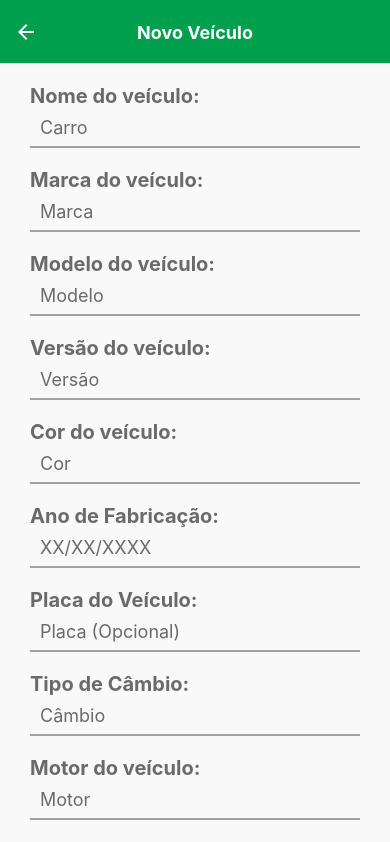
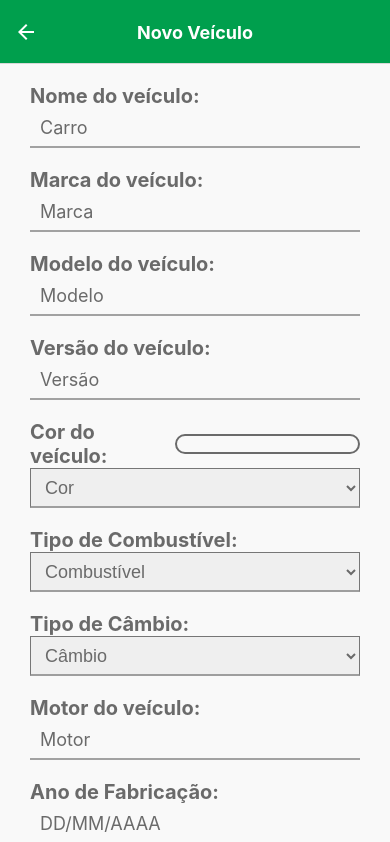
Before and after one commit to DJerowd/AutoAssistance, a React Native app: screen /NewVehiclePage in a window 390 px wide. Shown: the top 842 px of the page. Built offline with nearby package versions, Linux system fonts and the light colour scheme.

Commit message:
Novo Veículo

```diff
--- a/package.json
+++ b/package.json
@@ -9,6 +9,7 @@
     "web": "expo start --web"
   },
   "dependencies": {
+    "@react-native-picker/picker": "^2.7.2",
     "@react-navigation/bottom-tabs": "^6.5.20",
     "@react-navigation/native": "^6.1.17",
     "@react-navigation/native-stack": "^6.9.26",
--- a/src/screens/NewMaintencePage.jsx
+++ b/src/screens/NewMaintencePage.jsx
@@ -1,3 +1,4 @@
+import { Picker } from '@react-native-picker/picker';
 import React, { useState } from 'react';
 import { View, Text, TextInput, TouchableOpacity, StyleSheet } from 'react-native';
 
@@ -24,15 +25,32 @@ const NewMaintencePage = ({ navigation }) => {
   return (
     <View style={styles.container}>
       <Text style={styles.label}>Tipo:</Text>
-      <TextInput
-        style={styles.input}
-        value={type}
-        onChangeText={setType}
-        placeholder="Tipo de manutenção"
-      />
+      <Picker
+        selectedValue={type}
+        style={styles.picker}
+        onValueChange={(itemValue, itemIndex) => setType(itemValue)}
+        mode={'dropdown'}
+      >
+        <Picker.Item label="Tipo de Manutenção" />
+        <Picker.Item label="_____________________________________" />
+        <Picker.Item label="Ar Condicionado" value="ar condicionado" />
+        <Picker.Item label="Bateria" value="bateria" />
+        <Picker.Item label="Correia" value="correia" />
+        <Picker.Item label="Filtro de Ar" value="filtro de ar" />
+        <Picker.Item label="Filtro de Combustível" value="Filtro de Combustível" />
+        <Picker.Item label="Filtro de Óleo" value="Filtro de Óleo" />
+        <Picker.Item label="Fluído de Freio" value="Fluído de Freio" />
+        <Picker.Item label="Luzes" value="Luzes" />
+        <Picker.Item label="Pastilha de Freio" value="Pastilha de Freio" />
+        <Picker.Item label="Pneus" value="Pneus" />
+        <Picker.Item label="Revisão" value="Revisão" />
+        <Picker.Item label="Suspensão" value="Suspensão" />
+        <Picker.Item label="Amortecedores" value="Amortecedores" />
+        <Picker.Item label="Troca de Óleo" value="Troca de Óleo" />
+      </Picker>
+
 
       <Text style={styles.label}>Frequência:</Text>
-
       <View style={styles.linha}>
         <View style={styles.checkboxContainer}>
           <TouchableOpacity
@@ -42,7 +60,6 @@ const NewMaintencePage = ({ navigation }) => {
             <Text style={styles.checkboxLabel}>Repetir</Text>
           </TouchableOpacity>
         </View>
-
         <View style={styles.checkboxContainer}>
           <TouchableOpacity
             style={[styles.repeatCheckbox, !isRepeat && styles.checkedCheckbox]}
@@ -62,8 +79,8 @@ const NewMaintencePage = ({ navigation }) => {
             style={[styles.checkbox, isKilometersEnabled && styles.checkedCheckbox]}
             onPress={() => setIsKilometersEnabled(!isKilometersEnabled)}
           />
+
           <Text style={styles.checkboxLabel}>Quilometros:</Text>
-
         </View>
         {isKilometersEnabled && (
           <TextInput
@@ -82,9 +99,9 @@ const NewMaintencePage = ({ navigation }) => {
             style={[styles.checkbox, isMonthsEnabled && styles.checkedCheckbox]}
             onPress={() => setIsMonthsEnabled(!isMonthsEnabled)}
           />
+
           <Text style={styles.checkboxLabel}>Meses:</Text>
         </View>
-
         {isMonthsEnabled && (
           <TextInput
             style={styles.checkboxInput}
@@ -98,9 +115,8 @@ const NewMaintencePage = ({ navigation }) => {
 
 
     <Text style={styles.label}>Descrição:</Text>
-
       <TextInput
-        style={styles.input}
+        style={styles.descriptionInput}
         value={description}
         onChangeText={setDescription}
         placeholder="Descrição da manutenção"
@@ -121,20 +137,31 @@ const styles = StyleSheet.create({
   container: {
     flex: 1,
     padding: 20,
-    paddingTop: 40,
+    paddingTop: 30,
     backgroundColor: '#FFFFFF',
   },
+
   label: {
     color: '#6A6A6A',
     fontSize: 20,
     fontWeight: 'bold',
   },
+
+  picker: {
+    color: '#6A6A6A',
+    borderBottomColor: '#6A6A6A99',
+    borderBottomWidth: 2,
+    fontSize: 18,
+    height: 40,
+    marginBottom: 10,
+    paddingHorizontal: 10,
+  },
   input: {
     color: '#6A6A6A',
     borderBottomColor: '#6A6A6A99',
+    borderBottomWidth: 2,
     fontSize: 18,
     height: 40,
-    borderBottomWidth: 2,
     marginBottom: 20,
     paddingHorizontal: 10,
   },
@@ -157,6 +184,7 @@ const styles = StyleSheet.create({
   },
   checkboxLabel: {
     color: '#6A6A6A',
+    textShadowColor: '#FFFFFF',
     fontSize: 20,
   },
   checkboxInput: {
@@ -167,6 +195,20 @@ const styles = StyleSheet.create({
     marginBottom: 10,
     marginLeft: 10,
     paddingHorizontal: 10,
+  },
+
+  descriptionInput: {
+    color: '#6A6A6A',
+    borderColor: '#6A6A6A99',
+    borderWidth: 2,
+    height: 160,
+    borderRadius: 10,
+    marginTop: 10,
+    marginBottom: 20,
+    fontSize: 18,
+    paddingHorizontal: 10,
+    paddingTop: 10,
+    textAlignVertical: 'top',
   },
 
   repeatCheckbox: {
@@ -204,8 +246,8 @@ const styles = StyleSheet.create({
     borderWidth: 4,
     padding: 20,
     borderRadius: 12,
+    marginBottom: 10,
     alignItems: 'center',
-    marginBottom: 10,
   },
   cancelButtonText: {
     color: '#009F4D',
--- a/src/screens/NewVehiclePage.jsx
+++ b/src/screens/NewVehiclePage.jsx
@@ -1,5 +1,6 @@
 import { React, useState } from 'react';
 import { View, Text, TextInput, TouchableOpacity, StyleSheet, ScrollView } from 'react-native';
+import {Picker} from '@react-native-picker/picker';
 
 const NewVehiclePage = ({ navigation }) => {
   const [name, setName] = useState('');
@@ -9,6 +10,7 @@ const NewVehiclePage = ({ navigation }) => {
   const [color, setColor] = useState('');
   const [manufactureYear, setManufactureYear] = useState('');
   const [licensePlate, setLicensePlate] = useState('');
+  const [fuelType, setFuelType] = useState('');
   const [transmissionType, setTransmissionType] = useState('');
   const [engine, setEngine] = useState('');
   const [mileage, setMileage] = useState('');
@@ -29,8 +31,8 @@ const NewVehiclePage = ({ navigation }) => {
 //   };
 
   return (
-    <ScrollView style={styles.container}
-    sc>
+    <ScrollView style={styles.container}>
+
       <Text style={styles.label}>Nome do veículo:</Text>
       <TextInput
         style={styles.input}
@@ -38,6 +40,7 @@ const NewVehiclePage = ({ navigation }) => {
         onChangeText={setName}
         placeholder="Carro"
       />
+
 
       <Text style={styles.label}>Marca do veículo:</Text>
       <TextInput
@@ -47,6 +50,7 @@ const NewVehiclePage = ({ navigation }) => {
         placeholder="Marca"
       />
 
+
       <Text style={styles.label}>Modelo do veículo:</Text>
       <TextInput
         style={styles.input}
@@ -54,6 +58,7 @@ const NewVehiclePage = ({ navigation }) => {
         onChangeText={setModel}
         placeholder="Modelo"
       />
+
 
       <Text style={styles.label}>Versão do veículo:</Text>
       <TextInput
@@ -63,21 +68,87 @@ const NewVehiclePage = ({ navigation }) => {
         placeholder="Versão"
       />
 
+
+      <View style={styles.linha}>
       <Text style={styles.label}>Cor do veículo:</Text>
+      <View
+        style={[styles.colorButton, { backgroundColor: color }]}
+      />
+      </View>
+      <Picker
+        selectedValue={color}
+        style={styles.picker}
+        onValueChange={(itemValue, itemIndex) => setColor(itemValue)}
+        mode={'dropdown'}
+      >
+        <Picker.Item label="Cor" />
+        <Picker.Item label="_____________________________________" />
+        <Picker.Item label="Preto" value="#000000" />
+        <Picker.Item label="Cinza" value="#4A4A4A" />
+        <Picker.Item label="Prata" value="#C3BFBF" />
+        <Picker.Item label="Branco" value="#FFFFFF" />
+        <Picker.Item label="Vermelho" value="#FF0000" />
+        <Picker.Item label="Azul" value="#2400FF" />
+        <Picker.Item label="Verde" value="#21A400" />
+        <Picker.Item label="Amarelo" value="#FAFF00" />
+        <Picker.Item label="Laranja" value="#FF9900" />
+        <Picker.Item label="Marrom" value="#523100" />
+        <Picker.Item label="Rosa" value="#FF00D6" />
+      </Picker>
+
+
+      <Text style={styles.label}>Tipo de Combustível:</Text>
+      <Picker
+        selectedValue={fuelType}
+        style={styles.picker}
+        onValueChange={(itemValue, itemIndex) => setFuelType(itemValue)}
+        mode={'dropdown'}
+      >
+        <Picker.Item label="Combustível" />
+        <Picker.Item label="_____________________________________" />
+        <Picker.Item label="Gasolina" value="gasolina" />
+        <Picker.Item label="Etanol (Flex)" value="etanol" />
+        <Picker.Item label="Diesel" value="diesel" />
+        <Picker.Item label="Eletrico" value="eletrico" />
+        <Picker.Item label="Híbrido" value="hibrido" />
+        <Picker.Item label="GNV" value="gnv" />
+      </Picker>
+
+
+      <Text style={styles.label}>Tipo de Câmbio:</Text>
+      <Picker
+        selectedValue={transmissionType}
+        style={styles.picker}
+        onValueChange={(itemValue, itemIndex) => setTransmissionType(itemValue)}
+        mode={'dropdown'}
+      >
+        <Picker.Item label="Câmbio" />
+        <Picker.Item label="_____________________________________" />
+        <Picker.Item label="Manual" value="manual" />
+        <Picker.Item label="Automatico" value="automatico" />
+        <Picker.Item label="CVT" value="cvt" />
+        <Picker.Item label="Eletrico" value="eletrico" />
+      </Picker>
+
+
+      <Text style={styles.label}>Motor do veículo:</Text>
       <TextInput
         style={styles.input}
-        value={color}
-        onChangeText={setColor}
-        placeholder="Cor"
+        value={engine}
+        onChangeText={setEngine}
+        placeholder="Motor"
       />
+
 
       <Text style={styles.label}>Ano de Fabricação:</Text>
       <TextInput
         style={styles.input}
         value={manufactureYear}
         onChangeText={setManufactureYear}
-        placeholder="XX/XX/XXXX"
+        placeholder="DD/MM/AAAA"
+        keyboardType="numeric"
       />
+
 
       <Text style={styles.label}>Placa do Veículo:</Text>
       <TextInput
@@ -87,21 +158,6 @@ const NewVehiclePage = ({ navigation }) => {
         placeholder="Placa (Opcional)"
       />
 
-      <Text style={styles.label}>Tipo de Câmbio:</Text>
-      <TextInput
-        style={styles.input}
-        value={transmissionType}
-        onChangeText={setTransmissionType}
-        placeholder="Câmbio"
-      />
-
-      <Text style={styles.label}>Motor do veículo:</Text>
-      <TextInput
-        style={styles.input}
-        value={engine}
-        onChangeText={setEngine}
-        placeholder="Motor"
-      />
 
       <Text style={styles.label}>Quilometragem:</Text>
       <TextInput
@@ -109,6 +165,7 @@ const NewVehiclePage = ({ navigation }) => {
         value={mileage}
         onChangeText={setMileage}
         placeholder="KM"
+        keyboardType="numeric"
       />
 
 
@@ -119,6 +176,7 @@ const NewVehiclePage = ({ navigation }) => {
           Adicionar Veículo
         </Text>
       </TouchableOpacity>
+
     </ScrollView>
   );
 };
@@ -131,6 +189,10 @@ const styles = StyleSheet.create({
     backgroundColor: '#F9F9F9',
   },
 
+  linha: {
+    flexDirection: 'row',
+  },
+
   label: {
     color: '#6A6A6A',
     fontSize: 20,
@@ -140,9 +202,28 @@ const styles = StyleSheet.create({
   input: {
     color: '#6A6A6A',
     borderBottomColor: '#6A6A6A99',
+    borderBottomWidth: 2,
     fontSize: 18,
     height: 40,
+    marginBottom: 20,
+    paddingHorizontal: 10,
+  },
+
+  colorButton: {
+    borderColor: '#6A6A6A',
+    borderWidth: 2,
+    borderRadius: 20,
+    width: '56%',
+    height: 20,
+    marginLeft: 10,
+    alignSelf: 'center',
+  },
+  picker: {
+    color: '#6A6A6A',
+    borderBottomColor: '#6A6A6A99',
     borderBottomWidth: 2,
+    fontSize: 18,
+    height: 40,
     marginBottom: 20,
     paddingHorizontal: 10,
   },
@@ -152,7 +233,7 @@ const styles = StyleSheet.create({
     padding: 20,
     borderRadius: 12,
     alignItems: 'center',
-    marginBottom: 40,
+    marginBottom: 100,
   },
   addButtonText: {
     color: '#FFFFFF',
--- a/src/screens/SelectPage.jsx
+++ b/src/screens/SelectPage.jsx
@@ -1,4 +1,4 @@
-import { React } from 'react';
+import { React, useState } from 'react';
 import { View, TouchableOpacity, Text, Image, StyleSheet, ImageBackground } from 'react-native';
 import { createBottomTabNavigator } from '@react-navigation/bottom-tabs';
 import IconFA from 'react-native-vector-icons/FontAwesome';
@@ -57,6 +57,9 @@ const SelecaoScreen = ({ navigation }) => {
 
   return (
     <View style={styles.container}>
+      <View style={styles.carPicker}>
+
+      </View>
     <ImageBackground
     source={{ uri: 'https://www.creativefabrica.com/wp-content/uploads/2020/03/05/Black-Triangle-Polygon-Background-Graphics-3128551-1-580x387.jpg' }}
     style={styles.backgroundImage}
@@ -204,9 +207,18 @@ const styles = StyleSheet.create({
     backgroundColor: '#F9F9F9',
   },
 
+  carPicker:{
+    color: '#FFFFFF',
+    backgroundColor: '#009F4D',
+    fontSize: 20,
+    height: 50,
+    fontWeight: 'bold',
+    paddingHorizontal: 10,
+  },
+
   backgroundImage: {
     flex: 1,
-    padding:  10,
+    padding: 10,
   },
 
   buttonsContainer: {
@@ -216,7 +228,7 @@ const styles = StyleSheet.create({
     width: 140,
     alignItems: 'center',
     marginHorizontal: 20,
-    marginVertical: 10,
+    marginVertical: 4,
   },
   linha: {
     justifyContent: 'center',
```
Also changed, not shown: 1 other file (tests, documents, lock files or other folders).
